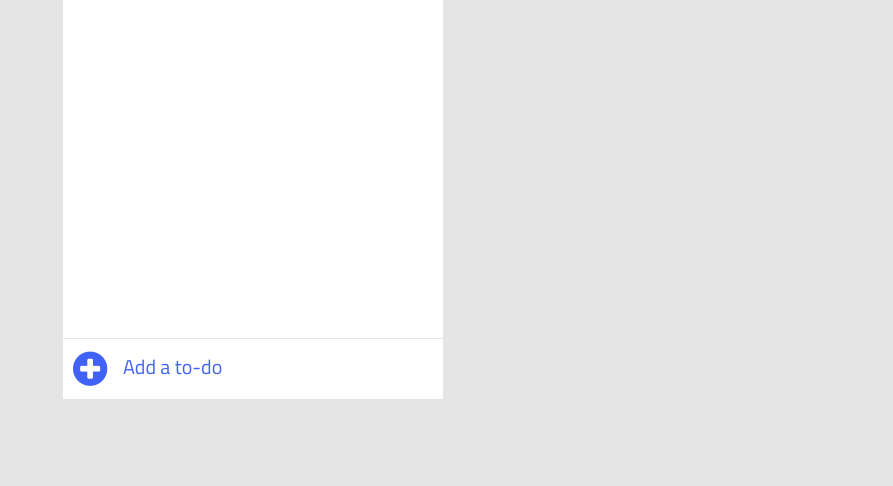
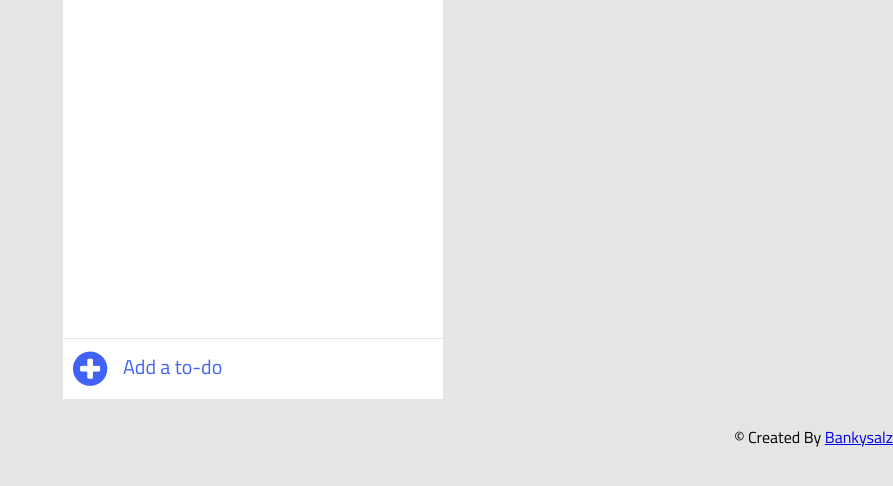
Before and after one commit to Bankysalz/Todoapp, a plain HTML site: page index.html in a window 1280 px wide. Shown: the part 222-708 px from the top of the page, without its empty margins (387-1280 px from the left). Drawn offline with Linux system fonts and the light colour scheme.

Commit message:
updated todoapp

```diff
--- a/css/style.css
+++ b/css/style.css
@@ -165,3 +165,7 @@ body{
     font-family: 'Titillium Web', sans-serif;
     font-size: 20px;
 }
+
+.copyright{
+    float: right;
+}
--- a/index.html
+++ b/index.html
@@ -1,6 +1,6 @@
-
 <!DOCTYPE html>
 <html lang="en">
+
 <head>
     <meta charset="UTF-8">
     <meta name="viewport" content="width=device-width, initial-scale=1.0">
@@ -10,6 +10,7 @@
     <link rel="stylesheet" href="css/font-awesome.css">
     <link rel="stylesheet" href="css/style.css">
 </head>
+
 <body>
     <div class="container">
         <div class="header">
@@ -32,6 +33,13 @@
             <input type="text" id="input" placeholder="Add a to-do">
         </div>
     </div>
+    <div class="copyright">
+        <p>&copy; Created By
+            <a href="https://bankysalz.surge.sh" target="_blank">Bankysalz <i class="free-code-camp"></i></a>
+        </p>
+    </div>
+
     <script src="js/app.js"></script>
 </body>
+
 </html>
--- a/js/app.js
+++ b/js/app.js
@@ -122,4 +122,7 @@ list.addEventListener("click", function(event){
     }else if(elementJob == "delete"){
         removeToDo(element);
     }
+     // add item to localstorage (this code must be added where the LIST array is updated)
+     localStorage.setItem("TODO", JSON.stringify(LIST));
+
 })
```
Lines whose indentation alone changed are shown as unchanged.
